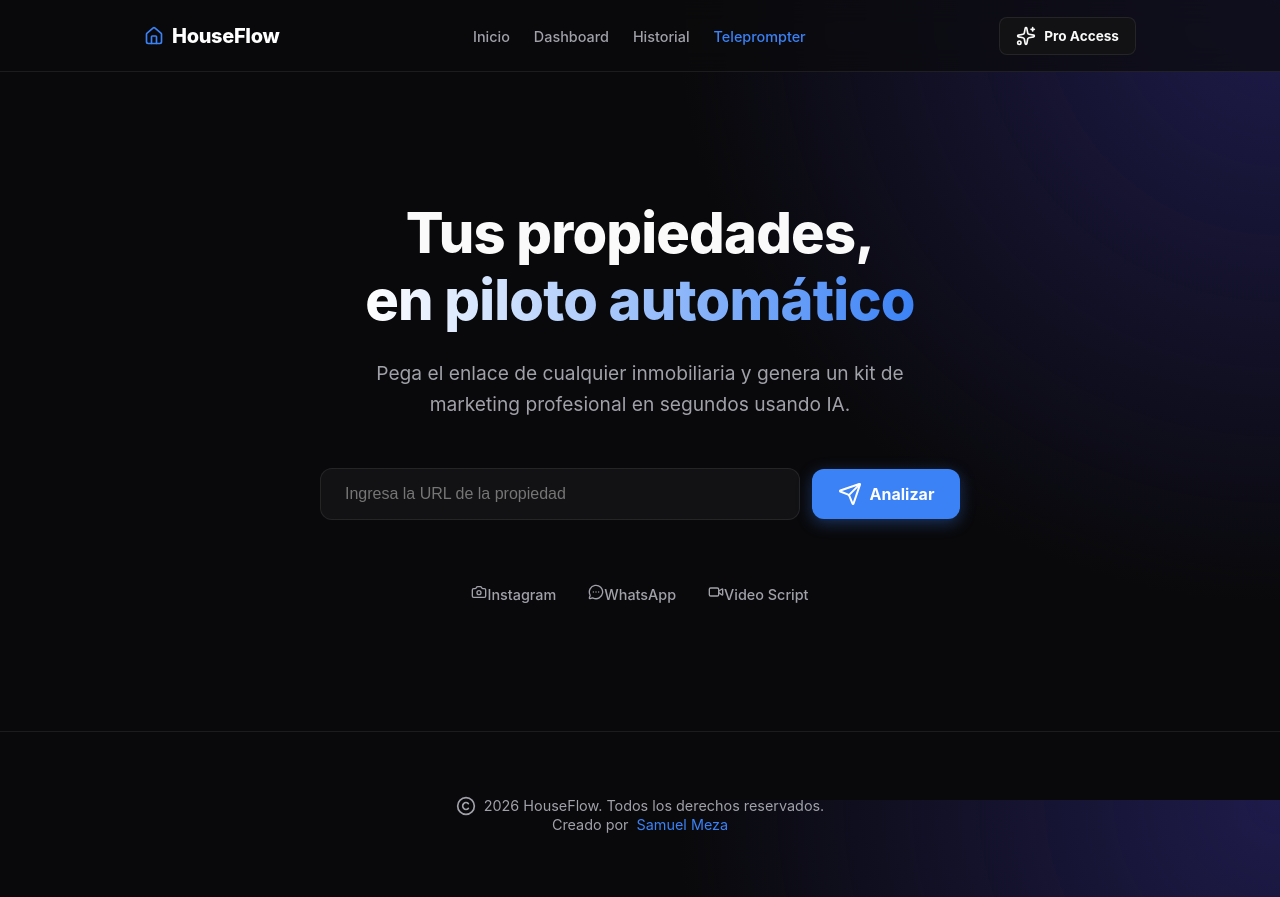
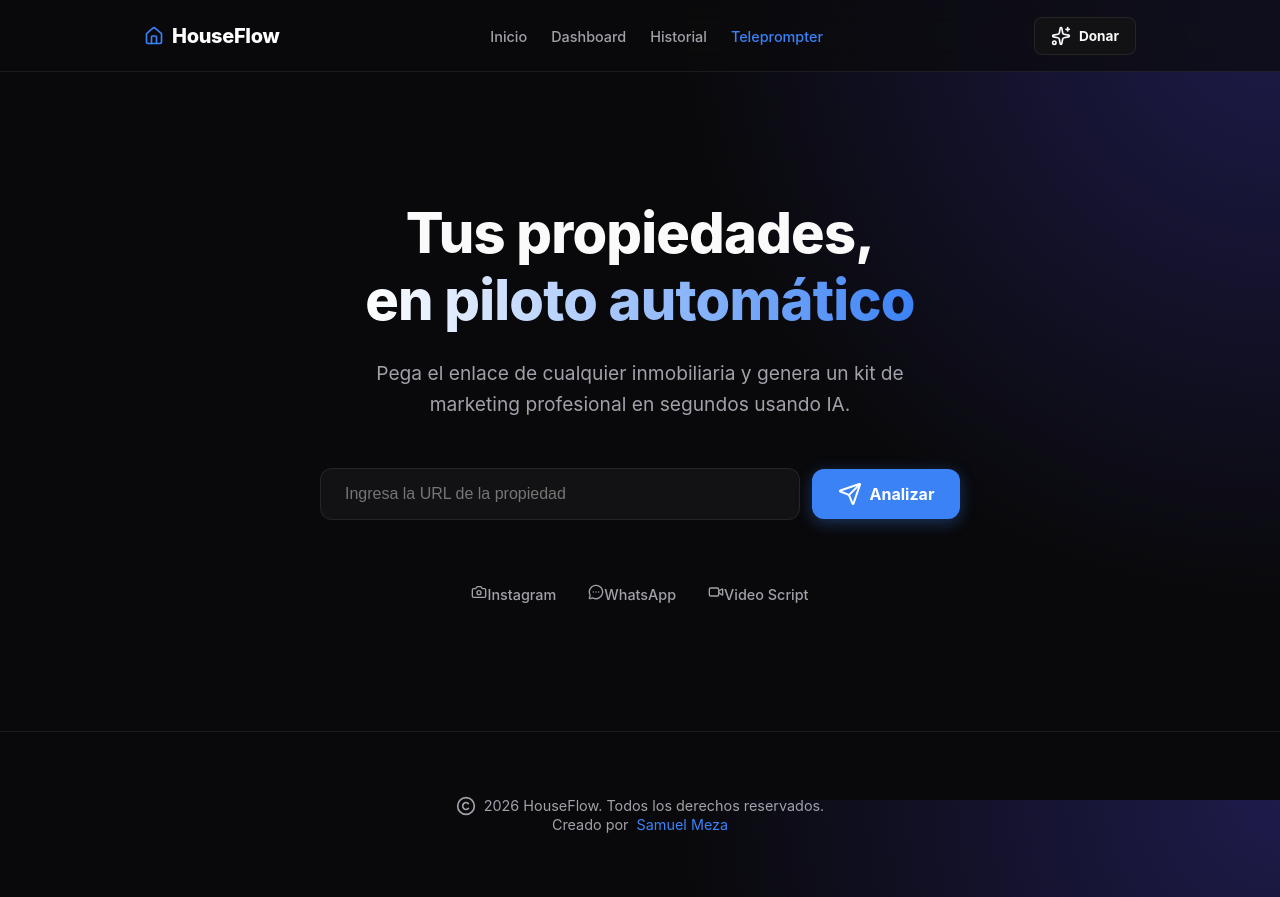
Before and after one commit to SamuMeza/HouseFlow, a React (Vite) app: page / in a window 1280 px wide. Built offline with nearby package versions, Linux system fonts and the light colour scheme.

Commit message:
Agregada mejora al NavBar que permite mostrar un Modal de agradecimiento y contribucion permitiendo mejor UI/UX y legibilidad

```diff
--- a/src/components/organisms/Navbar.tsx
+++ b/src/components/organisms/Navbar.tsx
@@ -2,8 +2,12 @@ import { Link } from "react-router-dom"
 import { House } from "lucide-react"
 import Button from "../atoms/Button"
 import { Sparkles } from "lucide-react"
+import ThanksModal from "../molecules/ThanksModal";
+import { useState } from "react";
 
 const Navbar = () => {
+    const [showThanksModal, setShowThanksModal] = useState(false);
+
     return (
         <header className="navbar">
             <div className="container navbar-content">
@@ -28,11 +32,13 @@ const Navbar = () => {
                     <Button
                         type="button"
                         variant="secondary"
-                        label={<><Sparkles size={20} /> Pro Access</>}
+                        label={<><Sparkles size={20} />Donar</>}
                         className="btn-pro"
+                        onClick={() => setShowThanksModal(true)}
                     />
                 </div>
             </div>
+            {showThanksModal && <ThanksModal closeModal={() => setShowThanksModal(false)} />}
         </header>
     )
 }
```
